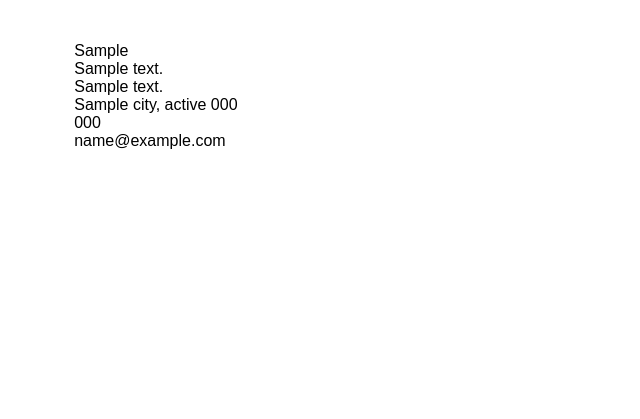
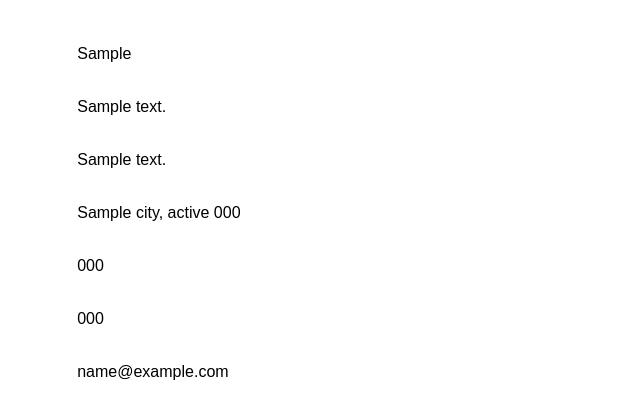
Before and after one commit to ahenager/velma-christian-fellowship, a Django app: template templates/family_manager/print.html in a window 1280 px wide. Shown: the top 419 px of the page, without its empty margins (0-640 px from the left). Run offline with Django 3.2, Linux system fonts and the light colour scheme; the template is opened without the code that fills it: most values are stand-ins (such as "Sample title", 1, 10 or a date in 2020).

Commit message:
Basic directory printing.

```diff
--- a/family_manager/admin.py
+++ b/family_manager/admin.py
@@ -8,5 +8,5 @@ class FamilyAdmin(admin.ModelAdmin):
     inlines = [
         FamilyMemberInline,
     ]
-
+    ordering = ['indexed_name']
 admin.site.register(Family,FamilyAdmin)
--- a/family_manager/models.py
+++ b/family_manager/models.py
@@ -7,6 +7,7 @@ class Family(models.Model):
     city = models.CharField(max_length=200, blank=True)
     state = models.CharField(max_length=2, blank=True)
     zip = models.CharField(max_length=10, blank=True)
+    home_phone = models.CharField(max_length=13, blank=True)
     anniversary = models.DateField(verbose_name="Anniversary Date", blank=True, null=True)
     indexed_name = models.CharField(max_length=500, editable=False)
 
--- a/family_manager/views.py
+++ b/family_manager/views.py
@@ -9,7 +9,7 @@ def search(request):
 
     family_fetch = Family.objects.all().order_by("indexed_name")
     browse_helper = \
-        SearchableBrowse(request, family_fetch, ['indexed_name', 'address1', 'address2', 'city', 'state', 'zip', ])
+        SearchableBrowse(request, family_fetch, ['indexed_name', 'address1', 'address2', 'city', 'state', 'zip', 'home_phone', ])
 
     return render_to_response('family_manager/search.html',
                               { 'search_string': browse_helper.search_string,
--- a/media/site/print.css
+++ b/media/site/print.css
@@ -1,16 +1,27 @@
+@media all {
     * {
+        page-break-before:avoid;
+        page-break-after:avoid;
+        page-break-inside: avoid;
         font-family: sans-serif;
     }
-
-table {
+    table.directory {
         width: 90%;
         margin: auto;
     }
 
-td {
+    table.inner-table td {
         padding-top: 2em;
     }
+}
 
-div.page {
-    page-break-after: always;
+@media print {
+    table.directory {
+        page-break-inside:auto;
     }
+
+    table.directory tr {
+        page-break-inside:avoid;
+        page-break-after:auto
+    }
+}
--- a/templates/base.html
+++ b/templates/base.html
@@ -16,6 +16,7 @@
                 <li><a href="/directory/">Directory</a></li>
                 <li><a href="/audio/">Audio</a></li>
                 <li><a href="/admin/">Admin</a></li>
+                <li><a href="/live/">Live</a></li>
             </ul>
             {% endblock %}
         </div>
--- a/templates/family_manager/print.html
+++ b/templates/family_manager/print.html
@@ -1,48 +1,44 @@
-<!DOCTYPE html PUBLIC "-//W3C//DTD XHTML 1.0 Transitional//EN"
-    "http://www.w3.org/TR/xhtml1/DTD/xhtml1-transitional.dtd">
-<html xmlns="http://www.w3.org/1999/xhtml" xml:lang="en" lang="en">
+<!DOCTYPE html>
+<html>
 <head>
     <link rel="stylesheet" href="{{ MEDIA_URL }}site/print.css" />
     <title>{% block title %}Velma Christian Fellowship{% endblock %}</title>
 </head>
 
-<body>
-<table>
-    <div class="page">
+<body onload="window.print()">
+<table class="directory">
     <tr>
     {% for family_info in family_list %}
         {% if forloop.counter0|divisibleby:"2" and not forloop.first %}
     </tr>
-        {% if forloop.counter0|divisibleby:"5" %}
-    </div>
-    <div class="page">
-        {% endif %}
     <tr>
         {% endif %}
         <td>
-            {{ family_info }} <br/>
-            {% if family_info.address1 != "" %} {{ family_info.address1 }} <br/>{% endif %}
-            {% if family_info.address2 != "" %} {{ family_info.address2 }} <br/>{% endif %}
-            {% if family_info.city != "" %} {{ family_info.city }}{% endif %}{% if family_info.state != "" %}, {{ family_info.state }} {% endif %}
-            {% if family_info.zip != "" %} {{ family_info.zip }} {% endif %}
-            {% if family_info.members_with_phones.count > 0 %}<br/>{% endif %}
+            <table class="inner-table">
+            <tr><td>{{ family_info }} </td></tr>
+            {% if family_info.address1 != "" %} <tr><td>{{ family_info.address1 }} </td></tr>{% endif %}
+            {% if family_info.address2 != "" %} <tr><td>{{ family_info.address2 }} </td></tr>{% endif %}
+            {% if family_info.city != "" %} <tr><td>{{ family_info.city }}{% endif %}{% if family_info.state != "" %}, {{ family_info.state }} {% endif %}
+            {% if family_info.zip != "" %} {{ family_info.zip }} {% endif %}</td></tr>
+            {% if family_info.home_phone != "" %} <tr><td>{{ family_info.home_phone }} </td></tr> {% endif %}
             {% for member_info in family_info.members_with_phones %}
-                {{ member_info.phone }}
+                <tr><td>{{ member_info.phone }}
                 {% if family_info.members_with_phones.count > 1 and member_info.first_name != '' %}
                     ({{ member_info.first_name }})
                 {% endif %}
-                {% if not forloop.last or family_info.members_with_email.count > 0 %}<br/> {% endif %}
+                </td></tr>
             {% endfor %}
             {% for member_info in family_info.members_with_email %}
-                {{ member_info.email }}
+                <tr><td>{{ member_info.email }}
                 {% if family_info.members_with_email.count > 1  and member_info.first_name != '' %}
                     ({{ member_info.first_name }})
                 {% endif %}
-                {% if not forloop.last %}<br/> {% endif %}
+                </td></tr>
             {% endfor %}
+            </table>
         </td>
     {% endfor %}
-    </tr></div>
+    </tr>
 </table>
 </body>
 </html>
--- a/templates/family_manager/search.html
+++ b/templates/family_manager/search.html
@@ -9,6 +9,9 @@
         <input type="text" id="searchBox" name="q" class="field" value="{{ search_string|escape }}">
         <input type="submit" value="Go">
     </form>
+    <div id="print-link">
+        <a href="/directory/print/" target="_blank">Print All</a>
+    </div>
     <table>
         <thead>
             <tr>
@@ -30,9 +33,10 @@
                 {% if family_info.zip != "" %} {{ family_info.zip }} {% endif %}
             </td>
             <td>
+                {% if family_info.home_phone != "" %} {{ family_info.home_phone }} (Home Phone) {% if family_info.members_with_phones.count > 0 %}<br/>{% endif %} {% endif %}
                 {% for member_info in family_info.members_with_phones %}
                     {{ member_info.phone }}
-                    {% if family_info.members_with_phones.count > 1 and member_info.first_name != '' %}
+                    {% if member_info.first_name != ''%}
                         ({{ member_info.first_name }}) <br/>
                     {% endif %}
                 {% endfor %}
```
Also changed, not shown: media/site/style.css (+7 -1 lines). Lines whose indentation alone changed are shown as unchanged.
